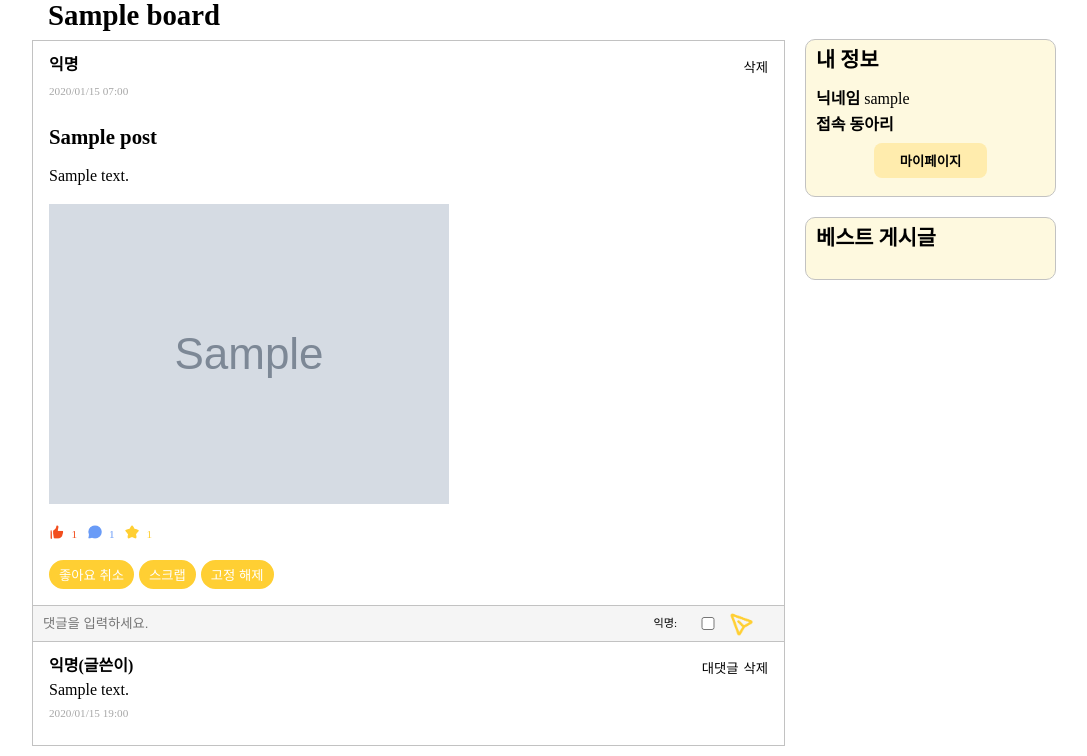
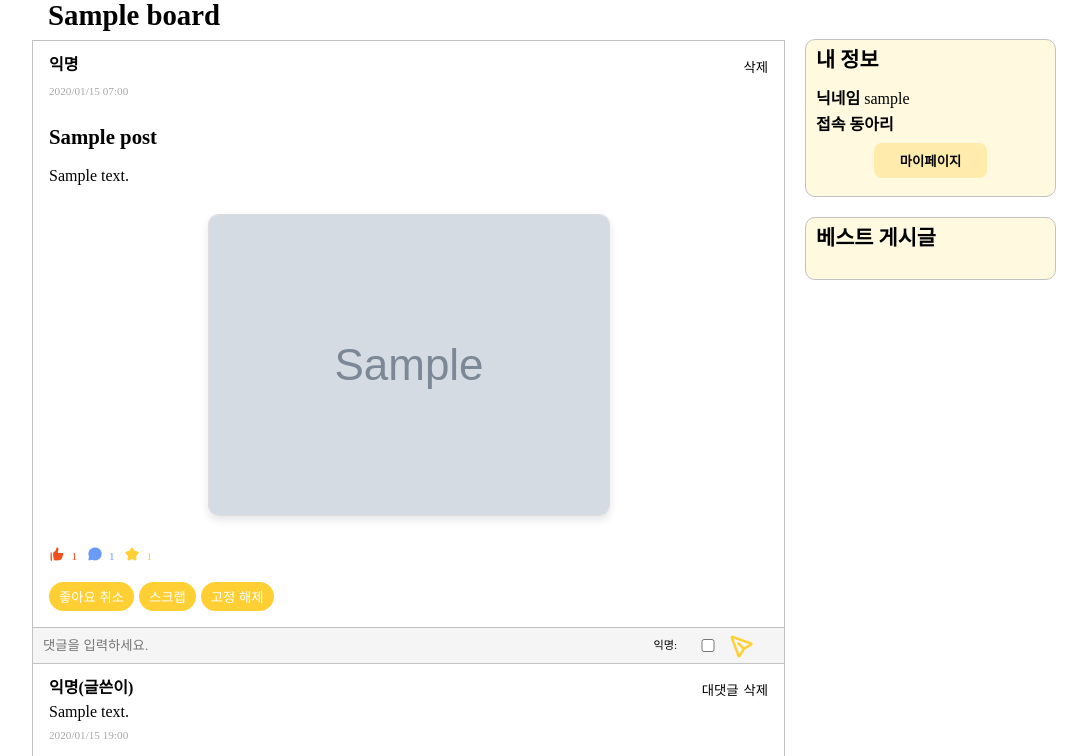
Before and after one commit to kw601/dongari_time, a Django app: page /community/1/post/1/ in a window 1280 px wide. Shown: the part 143-899 px from the top of the page, without its empty margins (96-1183 px from the left). Run offline with Django 5.2, Linux system fonts and the light colour scheme; a user stored in the database is signed in; tables that the repository leaves empty hold one stand-in row (values such as "Sample post"); grey boxes marked "Sample" are stand-in pictures; some libraries are stand-ins or nearby versions; some web fonts are replaced.

Commit message:
[Style] 게시글 이미지 스타일 수정

```diff
--- a/static/css/community/post_detail.css
+++ b/static/css/community/post_detail.css
@@ -442,9 +442,13 @@ a>div {
 }
 
 .p_d_image {
-    max-width: 100%;
+    max-width: 80%;
     height: auto;
     display: block;
+    margin: 10px auto;
+    border-radius: 10px;
+    box-shadow: 0 4px 8px rgba(0, 0, 0, 0.1);
+    border: 1px solid #ddd;
 }
 
 @media screen and (max-width: 767px) {
```
